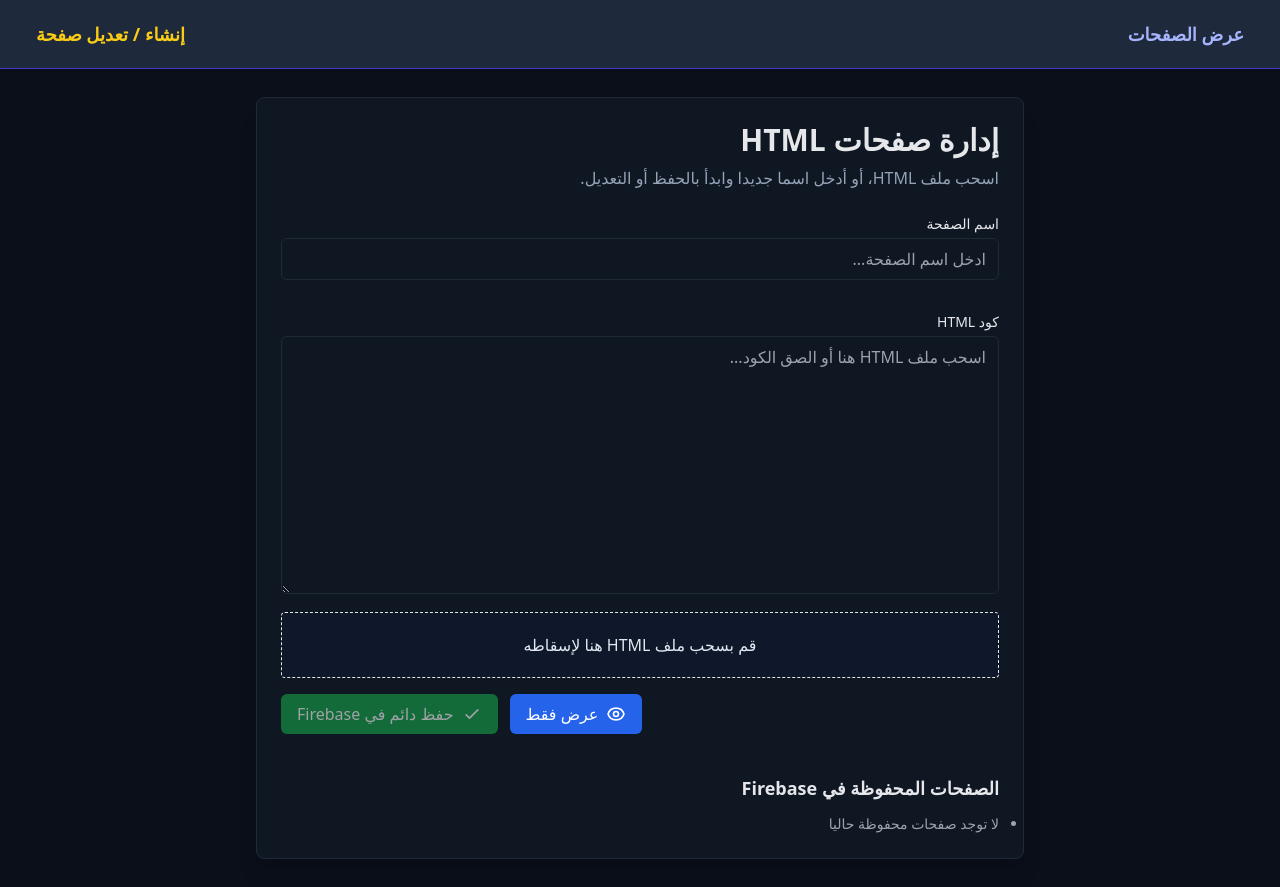
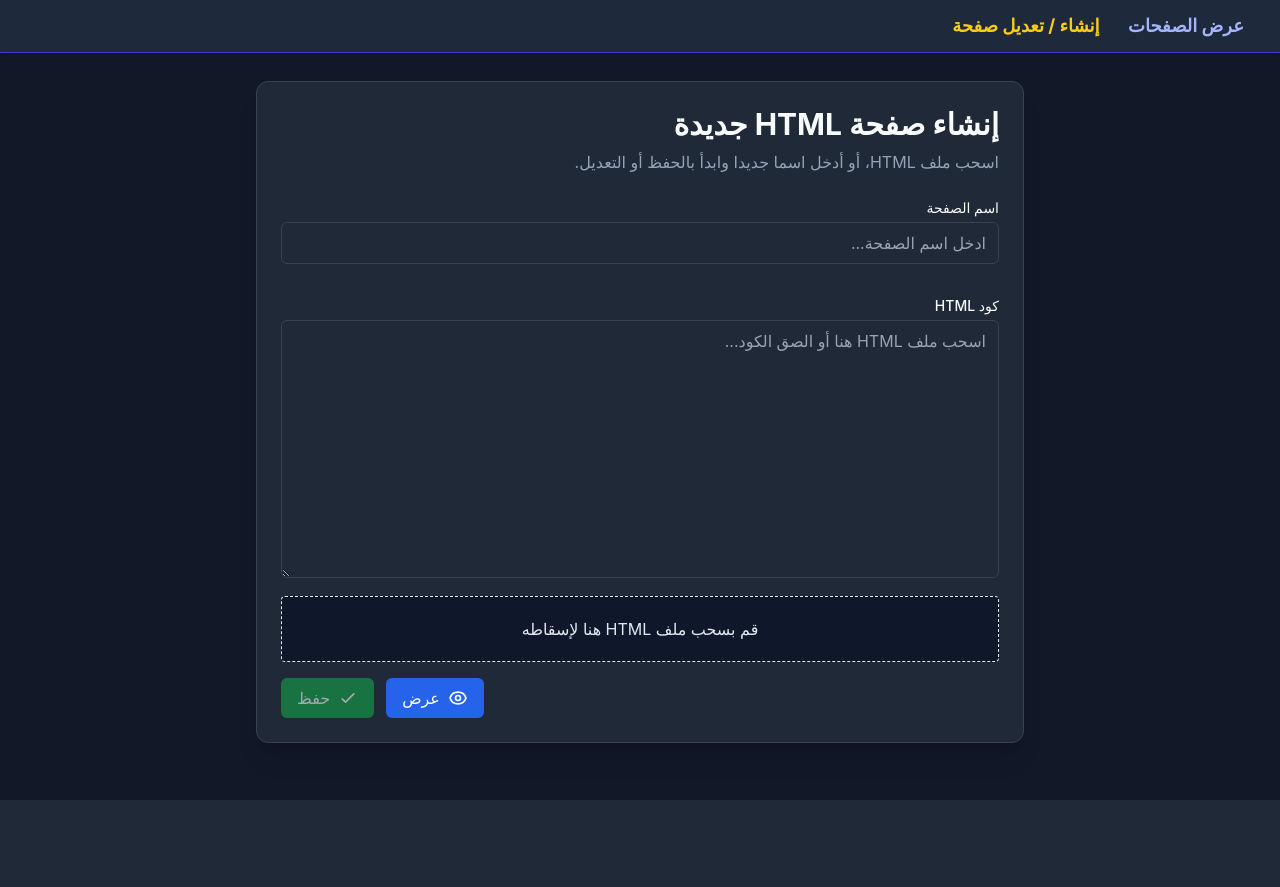
Before and after one commit to muqatil7/Time-Gated-Secret, a Node server app: page /html in a window 1280 px wide. After the commit the page ends 800 px from the top, so only its background shows below. Run offline with Node 20, Linux system fonts and the light colour scheme; data that the repository does not hold is empty; some libraries are stand-ins or nearby versions.

Commit message:
تحسين واجهة المستخدم وإضافة إدارة صفحات HTML
- تحسين المظهر العام للموقع بتصميم داكن وعصري.
- إضافة صفحة جديدة لعرض قائمة بجميع صفحات HTML المحفوظة.
- توفير وظائف كاملة لإنشاء وقراءة وتحديث وحذف (CRUD) لصفحات HTML.
- إعادة هيكلة الواجهة الأمامية لفصل نموذج إنشاء/تعديل الصفحة عن قائمة الصفحات لتحسين تجربة المستخدم.

```diff
--- a/public/styles.css
+++ b/public/styles.css
@@ -1,19 +1,21 @@
 :root {
   color-scheme: dark;
-  --bg: #0a0f1a;
-  --card: #0f1722;
-  --muted: #9aa4b2;
-  --fg: #e5e7eb;
-  --border: #1f2937;
-  --primary: #6366f1;
-  --success: #22c55e;
-  --warning: #f59e0b;
-  --danger: #ef4444;
+  --bg: #111827; /* gray-900 */
+  --card: #1f2937; /* gray-800 */
+  --muted: #9ca3af; /* gray-400 */
+  --fg: #f9fafb; /* gray-50 */
+  --border: #374151; /* gray-700 */
+  --primary: #818cf8; /* indigo-400 */
+  --primary-hover: #6366f1; /* indigo-500 */
+  --success: #34d399; /* emerald-400 */
+  --warning: #f59e0b; /* amber-500 */
+  --danger: #f87171; /* red-400 */
 }
 
 html, body {
   background-color: var(--bg);
   color: var(--fg);
+  font-family: -apple-system, BlinkMacSystemFont, "Segoe UI", Roboto, "Helvetica Neue", Arial, sans-serif;
   -webkit-font-smoothing: antialiased;
   -moz-osx-font-smoothing: grayscale;
   text-rendering: optimizeLegibility;
@@ -23,28 +25,44 @@ html, body {
 *:focus-visible {
   outline: 2px solid var(--primary);
   outline-offset: 2px;
+  border-radius: 2px;
 }
 
 /* Form elements in dark theme */
 input, textarea, select {
-  background-color: var(--card);
+  background-color: #1f2937; /* gray-800 */
   color: var(--fg);
-  border-color: var(--border);
+  border: 1px solid var(--border);
+  border-radius: 0.375rem; /* rounded-md */
+  transition: border-color 0.2s, box-shadow 0.2s;
 }
 
+input:focus, textarea:focus, select:focus {
+  border-color: var(--primary);
+  box-shadow: 0 0 0 1px var(--primary);
+}
+
+
 input::placeholder, textarea::placeholder {
-  color: #8993a5;
+  color: #6b7280; /* gray-500 */
 }
 
 /* Links */
-a { color: #93c5fd; }
-a:hover { color: #bfdbfe; }
+a {
+  color: var(--primary);
+  text-decoration: none;
+  transition: color 0.2s;
+}
+a:hover {
+  color: var(--primary-hover);
+  text-decoration: underline;
+}
 
 /* Cards and subtle separators */
 .card {
   background-color: var(--card);
   border: 1px solid var(--border);
-  border-radius: 0.5rem;
+  border-radius: 0.75rem; /* rounded-xl */
 }
 
 /* Utility for multi-line truncation */
@@ -59,7 +77,7 @@ a:hover { color: #bfdbfe; }
 .time-grid {
   display: grid;
   grid-template-columns: 1fr;
-  gap: 0.5rem;
+  gap: 0.75rem; /* gap-3 */
 }
 @media (min-width: 768px) {
   .time-grid { grid-template-columns: repeat(2, minmax(0, 1fr)); }
@@ -70,12 +88,12 @@ a:hover { color: #bfdbfe; }
 .time-item {
   display: flex;
   align-items: center;
-  gap: 0.5rem;
+  gap: 0.5rem; /* gap-2 */
 }
 .time-input {
   max-width: 10.5rem;
 }
-.time-sep { color: #9aa4b2; }
+.time-sep { color: var(--muted); }
 
 /* Reduce motion for users who prefer it */
 @media (prefers-reduced-motion: reduce) {
@@ -87,7 +105,19 @@ a:hover { color: #bfdbfe; }
   }
 }
 
-/* Scrollbar (WebKit) */
-*::-webkit-scrollbar { height: 12px; width: 12px; }
-*::-webkit-scrollbar-track { background: transparent; }
-*::-webkit-scrollbar-thumb { background-color: #2b3544; border-radius: 8px; border: 2px solid transparent; background-clip: padding-box; }
+/* Custom Scrollbar (WebKit) */
+::-webkit-scrollbar {
+  width: 10px;
+  height: 10px;
+}
+::-webkit-scrollbar-track {
+  background: var(--bg);
+}
+::-webkit-scrollbar-thumb {
+  background-color: #374151; /* gray-700 */
+  border-radius: 5px;
+  border: 2px solid var(--bg);
+}
+::-webkit-scrollbar-thumb:hover {
+  background-color: #4b5563; /* gray-600 */
+}
--- a/views/html.ejs
+++ b/views/html.ejs
@@ -3,21 +3,23 @@
 <head>
   <meta charset="UTF-8" />
   <meta name="viewport" content="width=device-width, initial-scale=1.0" />
-  <title>إدارة صفحات HTML</title>
+  <title>إنشاء / تعديل صفحة HTML</title>
   <script src="https://cdn.tailwindcss.com"></script>
   <link rel="stylesheet" href="/public/styles.css" />
 </head>
 <body class="min-h-screen antialiased">
   <nav class="sticky top-0 w-full py-3 px-6 bg-slate-800 border-b border-indigo-700 shadow flex items-center justify-between z-10">
-    <a href="/pages" class="text-indigo-300 px-3 py-2 hover:bg-slate-700 rounded transition text-lg font-bold">عرض الصفحات</a>
+    <div>
+      <a href="/html/list" class="text-indigo-300 px-3 py-2 hover:bg-slate-700 rounded transition text-lg font-bold">عرض الصفحات</a>
       <a href="/html" class="text-yellow-400 px-3 py-2 hover:bg-yellow-200 rounded transition text-lg font-bold">إنشاء / تعديل صفحة</a>
+    </div>
   </nav>
   <main class="max-w-3xl mx-auto my-7 p-6 card shadow-xl">
     <!-- رسالة الحالة -->
     <div id="status-message" class="hidden mb-4 p-4 rounded-md text-center"></div>
 
     <header role="banner" class="mb-6">
-      <h1 class="text-3xl font-bold mb-2">إدارة صفحات HTML</h1>
+      <h1 id="page-title" class="text-3xl font-bold mb-2">إنشاء صفحة HTML جديدة</h1>
       <p class="text-slate-400 mb-4">اسحب ملف HTML، أو أدخل اسما جديدا وابدأ بالحفظ أو التعديل.</p>
     </header>
     <form id="html-form" class="space-y-4">
@@ -33,49 +35,30 @@
       <section class="flex flex-row-reverse gap-3 mt-4">
         <button type="button" id="save-firebase-btn" class="inline-flex items-center justify-center rounded-md bg-green-600 px-4 py-2 text-white hover:bg-green-700 focus:outline-none focus:ring-2 focus:ring-green-500 transition disabled:opacity-60 disabled:cursor-not-allowed" autocomplete="off">
           <svg id="save-svg" class="w-5 h-5 ml-2" fill="none" stroke="currentColor" viewBox="0 0 24 24"><path stroke-linecap="round" stroke-linejoin="round" stroke-width="2" d="M5 13l4 4L19 7"></path></svg>
-          <span>حفظ دائم في Firebase</span>
+          <span>حفظ</span>
         </button>
         <button type="button" id="preview-btn" class="inline-flex items-center justify-center rounded-md bg-blue-600 px-4 py-2 text-white hover:bg-blue-700 focus:outline-none focus:ring-2 focus:ring-blue-500">
           <svg class="w-5 h-5 ml-2" fill="none" stroke="currentColor" viewBox="0 0 24 24"><path stroke-linecap="round" stroke-linejoin="round" stroke-width="2" d="M15 12a3 3 0 11-6 0 3 3 0 016 0z"></path><path stroke-linecap="round" stroke-linejoin="round" stroke-width="2" d="M2.458 12C3.732 7.943 7.523 5 12 5c4.478 0 8.268 2.943 9.542 7-1.274 4.057-5.064 7-9.542 7-4.477 0-8.268-2.943-9.542-7z"></path></svg>
-          <span>عرض فقط</span>
+          <span>عرض</span>
         </button>
       </section>
     </form>
-    <section class="mt-10">
-      <h2 class="text-lg font-bold mb-3">الصفحات المحفوظة في Firebase</h2>
-      <div id="loading-pages" class="text-slate-400">جاري تحميل الصفحات...</div>
-      <ul id="pages-list" class="list-disc pl-5 text-lg hidden"></ul>
-    </section>
   </main>
   <script>
-  // عناصر الصفحة
     const dropZone = document.getElementById('drop-zone');
     const textarea = document.getElementById('html_code');
     const pageNameInput = document.getElementById('page_name');
     const saveFirebaseBtn = document.getElementById('save-firebase-btn');
     const statusMessage = document.getElementById('status-message');
     const previewBtn = document.getElementById('preview-btn');
-  const pagesList = document.getElementById('pages-list');
-  const loadingPages = document.getElementById('loading-pages');
+    const pageTitle = document.getElementById('page-title');
 
-  function disableSave(disabled) {
-    saveFirebaseBtn.disabled = disabled;
-    saveFirebaseBtn.classList.toggle('opacity-60', disabled);
-    saveFirebaseBtn.classList.toggle('cursor-not-allowed', disabled);
-  }
-
-  // فحص متطلبات التفعيل أولياً وأثناء الكتابة
     function checkInputs() {
-    if(pageNameInput.value.trim() && textarea.value.trim()) {
-      disableSave(false);
-    } else {
-      disableSave(true);
-    }
+      saveFirebaseBtn.disabled = !(pageNameInput.value.trim() && textarea.value.trim());
     }
 
     pageNameInput.addEventListener('input', checkInputs);
     textarea.addEventListener('input', checkInputs);
-  document.addEventListener('DOMContentLoaded', checkInputs);
 
     function showMessage(msg, type = 'success') {
       statusMessage.textContent = msg;
@@ -84,124 +67,95 @@
       setTimeout(() => statusMessage.classList.add('hidden'), 5000);
     }
 
-  // Drag & Drop HTML
-  dropZone.addEventListener('dragover', function(e) {
+    dropZone.addEventListener('dragover', e => {
       e.preventDefault();
       dropZone.classList.add('bg-primary','text-indigo-100');
     });
-  dropZone.addEventListener('dragleave', function() {
-    dropZone.classList.remove('bg-primary','text-indigo-100');
-  });
-  dropZone.addEventListener('drop', function(e) {
+
+    dropZone.addEventListener('dragleave', () => dropZone.classList.remove('bg-primary','text-indigo-100'));
+
+    dropZone.addEventListener('drop', e => {
       e.preventDefault();
       dropZone.classList.remove('bg-primary','text-indigo-100');
-    const files = e.dataTransfer.files;
-    if(files.length && files[0].type==="text/html"){
+      const file = e.dataTransfer.files[0];
+      if (file && file.type === "text/html") {
         const reader = new FileReader();
-      reader.onload = function(ev){
+        reader.onload = ev => {
           textarea.value = ev.target.result;
-        textarea.dispatchEvent(new Event('input'));
+          checkInputs();
         };
-      reader.readAsText(files[0]);
+        reader.readAsText(file);
       } else {
         showMessage('يرجى إسقاط ملف HTML صحيح فقط', 'error');
       }
     });
 
-  // زر الحفظ الدائم
-  saveFirebaseBtn.addEventListener('click', async function() {
+    saveFirebaseBtn.addEventListener('click', async () => {
       if(saveFirebaseBtn.disabled) return;
       const pageName = pageNameInput.value.trim();
       const htmlCode = textarea.value.trim();
-    if(!pageName || !htmlCode) { showMessage('يجب تعبئة الاسم والكود','error');return; }
-    disableSave(true);
+
       saveFirebaseBtn.querySelector('span').textContent = 'جاري الحفظ...';
-    try{
-      const res = await fetch('/html/save',{
-        method:'POST',headers:{'Content-Type':'application/json'},
+      saveFirebaseBtn.disabled = true;
+
+      try {
+        const res = await fetch('/html/save', {
+          method: 'POST',
+          headers: {'Content-Type': 'application/json'},
           body: JSON.stringify({ page_name: pageName, html_code: htmlCode })
         });
         const data = await res.json();
         if(data.success) {
           showMessage(data.message,'success');
-        textarea.value = '';
-        pageNameInput.value = '';
-        checkInputs();
-        loadPages();
+          // Redirect to the list page after successful save
+          setTimeout(() => {
+            window.location.href = '/html/list';
+          }, 1500);
         } else {
           showMessage(data.message || 'لم يتم الحفظ!','error');
         }
-    }catch(err){
+      } catch(err) {
         showMessage('خطأ في الاتصال بالخادم','error');
+      } finally {
+        saveFirebaseBtn.querySelector('span').textContent = 'حفظ';
+        checkInputs();
       }
-    saveFirebaseBtn.querySelector('span').textContent = 'حفظ دائم في Firebase';
-    checkInputs();
     });
-  // زر المعاينة
-  previewBtn.addEventListener('click',function(){
+
+    previewBtn.addEventListener('click', () => {
       const htmlCode = textarea.value.trim();
       if (!htmlCode) return showMessage('أدخل كود HTML للمعاينة','error');
       const previewWindow = window.open('', '_blank');
       previewWindow.document.write(htmlCode);
       previewWindow.document.close();
     });
-  // تحميل الصفحات من الخادم
-  async function loadPages() {
-    try{
-      const res = await fetch('/html/pages');
-      const data = await res.json();
-      loadingPages.classList.add('hidden');
-      pagesList.classList.remove('hidden');
-      if(data.success&&data.pages&&data.pages.length) {
-        pagesList.innerHTML = data.pages.map(p=>`
-          <li class="mb-2"><span class="font-semibold">${p.name}</span>
-          <a href="/html/pages/${p.name}" target="_blank" class="text-indigo-400 ml-3 hover:underline">عرض</a>
-          <button type="button" onclick="editPage('${p.name}')" class="text-yellow-400 ml-3 hover:underline">تعديل</button>
-          <button type="button" onclick="deletePage('${p.name}')" class="text-red-500 ml-3 hover:underline">حذف</button>
-          </li>
-        `).join('');
+
+    async function loadPageForEditing(pageName) {
+      try {
+        const response = await fetch(`/html/pages/${pageName}/edit`);
+        const data = await response.json();
+        if(data.success) {
+          pageNameInput.value = data.page.name;
+          textarea.value = data.page.htmlCode;
+          pageTitle.textContent = `تعديل الصفحة: ${data.page.name}`;
+          pageNameInput.readOnly = true; // Prevent editing of page name
+          checkInputs();
         } else {
-        pagesList.innerHTML='<li class="text-sm text-gray-400">لا توجد صفحات محفوظة حاليا</li>';
+            showMessage(data.message || 'فشل تحميل الصفحة', 'error');
         }
       } catch {
-      loadingPages.classList.add('hidden');
-      pagesList.classList.remove('hidden');
-      pagesList.innerHTML='<li class="text-red-400">تعذر جلب الصفحات من الخادم</li>';
+        showMessage('فشل تحميل الصفحة', 'error');
       }
     }
-  // تعديل صفحة
-  window.editPage=async function(pageName){
-    try{
-      const response=await fetch(`/html/pages/${pageName}/edit`);
-      const data=await response.json();
-      if(data.success) {
-        pageNameInput.value=data.page.name;
-        textarea.value=data.page.htmlCode;
+
+    document.addEventListener('DOMContentLoaded', () => {
+      const urlParams = new URLSearchParams(window.location.search);
+      const pageToEdit = urlParams.get('page');
+      if (pageToEdit) {
+        loadPageForEditing(pageToEdit);
+      }
       checkInputs();
-        window.scrollTo({top:0,behavior:'smooth'});
-        showMessage(`تم تحميل بيانات الصفحة "${pageName}" للتعديل`,'success');
-      }
-    }catch{
-      showMessage('فشل تحميل الصفحة','error');
-    }
-  }
-  // حذف صفحة
-  window.deletePage=async function(pageName){
-    if(!confirm(`حذف الصفحة "${pageName}" بشكل دائم؟`))return;
-    try{
-      const response=await fetch(`/html/pages/${pageName}/delete`,{method:'POST'});
-      const data=await response.json();
-      if(data.success) {
-        showMessage(data.message,'success');
-        loadPages();
-      }else{
-        showMessage(data.message,'error');
-      }
-    }catch{
-      showMessage('خطأ أثناء حذف الصفحة','error');
-    }
-  }
-  document.addEventListener('DOMContentLoaded',loadPages);
+    });
   </script>
 </body>
 </html>
```
Also changed, not shown: views/html_list.ejs (added, +89 -0 lines). Lines whose indentation alone changed are shown as unchanged.
